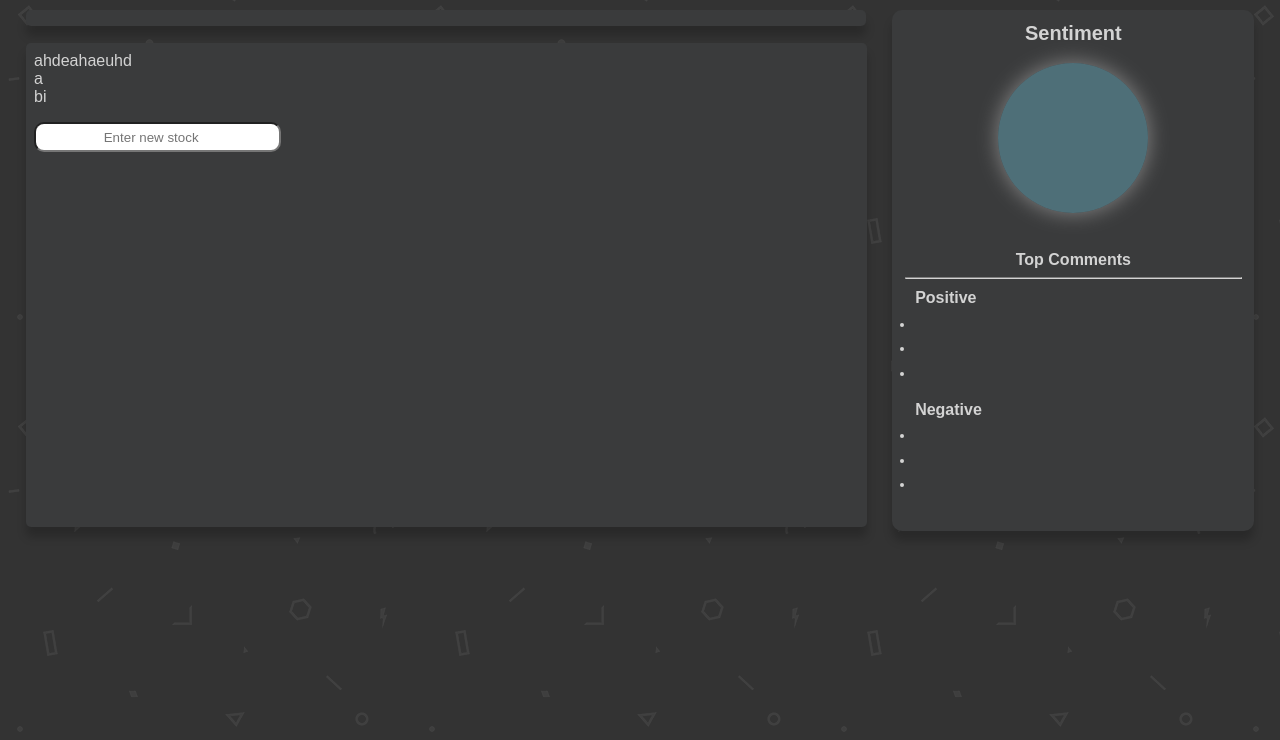
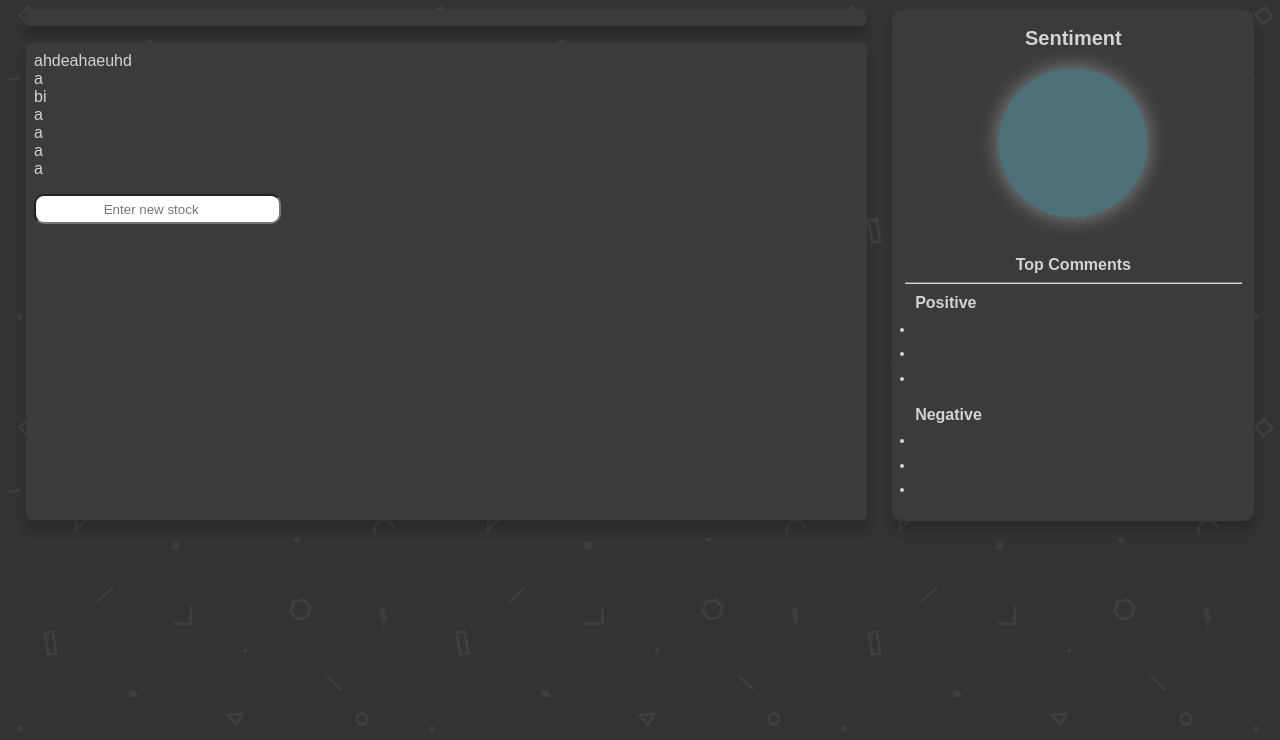
Before and after one commit to keatox/forecast, a Flask app: template src/frontend/templates/dashboard.html in a window 1280 px wide. Shown: the part 60-800 px from the top of the page. Run offline with Flask 3, Linux system fonts and the light colour scheme; the template is opened without the code that fills it, so the values that code supplies are empty; parts of the project's set-up code (start-up, migrations or seed data) failed here and were passed over.

Commit message:
Minor alignment

```diff
--- a/src/frontend/static/styles.css
+++ b/src/frontend/static/styles.css
@@ -121,6 +121,7 @@
     width: 64.35vw;
     background-color: #3a3b3c;
     border-radius: 5px;
+    margin-bottom: 2%;
 }
 
 .data{
@@ -128,6 +129,7 @@
     text-align: left;
     border-radius: 5px;
     background-color: #3a3b3c;
+    margin-bottom: 1.5%;
 }
 
 #block{
@@ -135,7 +137,6 @@
     border-style: solid;
     padding: 1%;
     box-shadow: 0 10px 10px rgb(0 0 0 / 0.2);
-    margin-bottom: 2%;
 }
 
 .sidebar{
@@ -144,6 +145,7 @@
     margin-right: 2%;
     border-radius: 10px;
     background-color: #3a3b3c;
+    margin-bottom: 1.9%;
 }
 
 #linebreak{
@@ -161,6 +163,7 @@
 
 #sentiment{
     font-size: 20px;
+    margin-top: 5px;
 }
 
 #score{
--- a/src/frontend/templates/dashboard.html
+++ b/src/frontend/templates/dashboard.html
@@ -31,7 +31,7 @@
         <div id="graph">
             <div id="block" class="plot">{{ chart|safe }}</div>
             <div id="block" class="data">
-                ahdeahaeuhd<br>a<br>bi
+                ahdeahaeuhd<br>a<br>bi<br>a<br>a<br>a<br>a<br>
                 <form method='POST' action="/">
                     <input name='dashsearch' id='dashsearch' type="search" placeholder="Enter new stock" required/>
                 </form>
@@ -54,7 +54,7 @@
                 <div style='text-align: left;margin-top:-5%;'><b>Negative</b></div>
                 <li>{{ negative[0] }}</li>
                 <li>{{ negative[1] }}</li>
-                <li>{{ negative[2] }}</li>
+                <li style="margin-bottom: -15px">{{ negative[2] }}</li>
             </ul>
         </div>
     </div>
```
